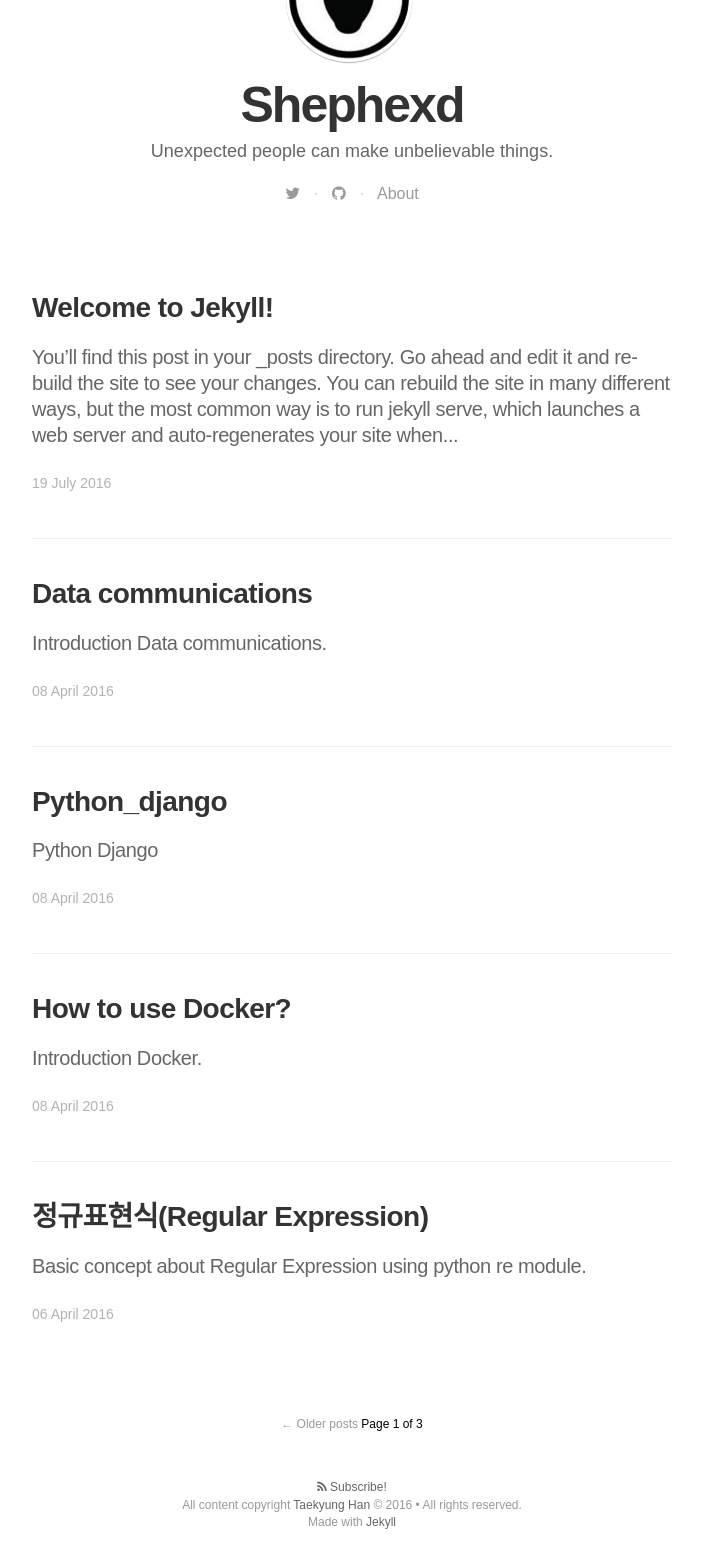
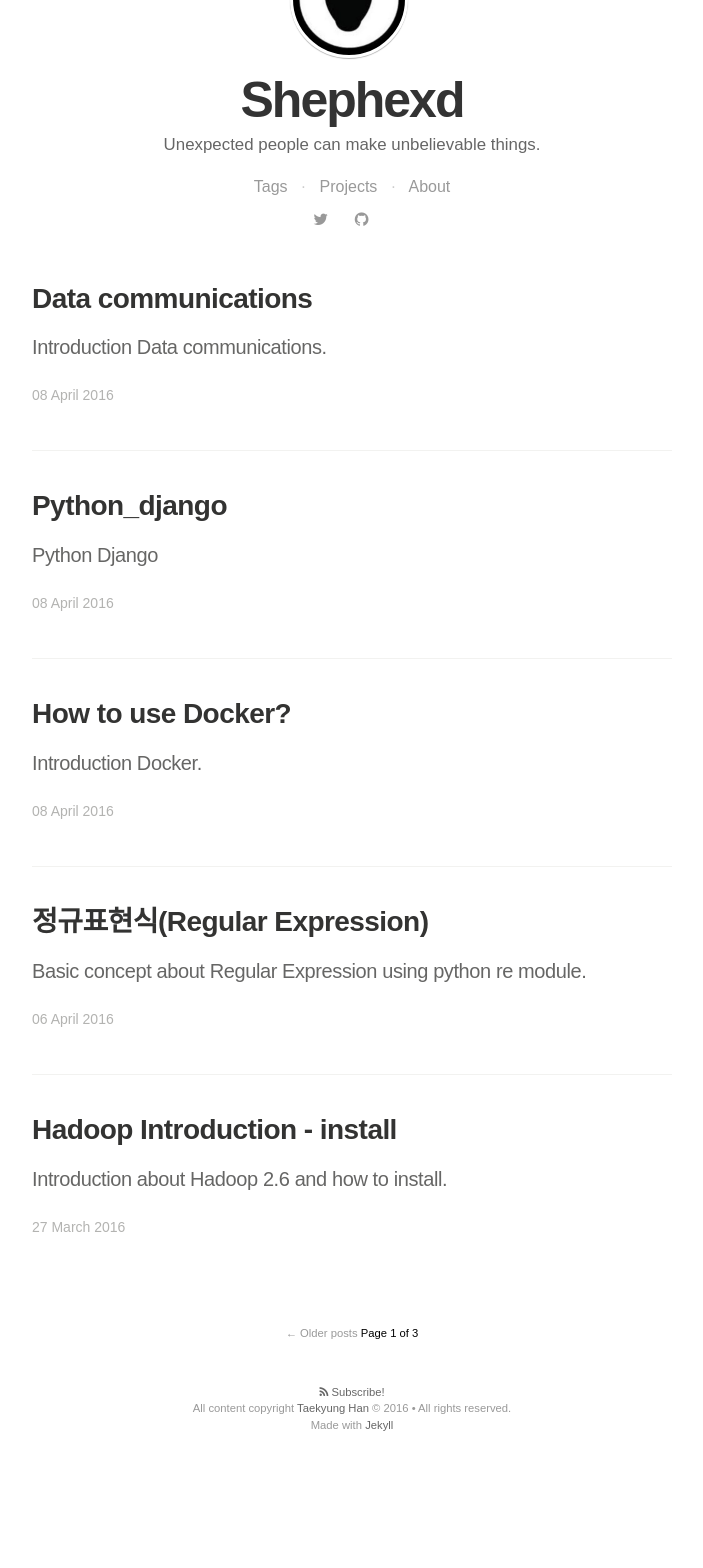
Before and after one commit to Shephexd/shephexd.github.io, a Jekyll site: the page built from index.html, in a window 1280 px wide, cut to the strip 454-2034 px from the top of the page. Shown: the top 1568 px of the strip, without its empty margins (288-991 px from the left). Built offline with Jekyll 4.4.1, drawn with Linux system fonts in a browser that asks for light colours; nearby versions of some CDN libraries; some web fonts are replaced; the list of posts is cut into pages by our own code; after the commit the page ends 1932 px from its top, so only the background shows below that.

Commit message:
updating blog themes

```diff
--- a/_config.yml
+++ b/_config.yml
@@ -8,9 +8,9 @@
 
 email: furorluna@gmail.com
 #blog logo
-logo: "/assets/images/sheep_logo.jpg"
+logo: "/assets/images/sheep_logo_test.jpg"
 # blog cover
-cover: "/assets/images/cA4aKEIPQrerBnp1yGHv_IMG_9534-3-2.jpg"
+cover: "/assets/images/blue-night-full-moon-scenery-wide.jpg"
 
 name: 'Taekyung Han'
 author: 'Taekyung Han'
--- a/_includes/header.html
+++ b/_includes/header.html
@@ -1,5 +1,5 @@
 <!-- header start -->
-
-<a href="{{ site.url }}" class="logo-readium"><span class="logo" style="background-image: url({{ site.logo }})"></span></a>
-
+<div class="logo-radi">
+<a href="{{ site.url }}"><span class="logo" style="background-image: url({{ site.logo }})"></span></a>
+</div>
 <!-- header end -->
--- a/_posts/2016-07-19-welcome-to-jekyll.markdown
+++ /dev/null
@@ -1,25 +0,0 @@
----
-layout: post
-title:  "Welcome to Jekyll!"
-date:   2016-07-19 19:03:08 +0900
-categories: jekyll update
----
-You’ll find this post in your `_posts` directory. Go ahead and edit it and re-build the site to see your changes. You can rebuild the site in many different ways, but the most common way is to run `jekyll serve`, which launches a web server and auto-regenerates your site when a file is updated.
-
-To add new posts, simply add a file in the `_posts` directory that follows the convention `YYYY-MM-DD-name-of-post.ext` and includes the necessary front matter. Take a look at the source for this post to get an idea about how it works.
-
-Jekyll also offers powerful support for code snippets:
-
-{% highlight ruby %}
-def print_hi(name)
-  puts "Hi, #{name}"
-end
-print_hi('Tom')
-#=> prints 'Hi, Tom' to STDOUT.
-{% endhighlight %}
-
-Check out the [Jekyll docs][jekyll-docs] for more info on how to get the most out of Jekyll. File all bugs/feature requests at [Jekyll’s GitHub repo][jekyll-gh]. If you have questions, you can ask them on [Jekyll Talk][jekyll-talk].
-
-[jekyll-docs]: http://jekyllrb.com/docs/home
-[jekyll-gh]:   https://github.com/jekyll/jekyll
-[jekyll-talk]: https://talk.jekyllrb.com/
--- a/css/main.sass
+++ b/css/main.sass
@@ -8,7 +8,8 @@
 .cf
   @include clearfix
 
-$rs: 16px
+$rs: 15px
+$rx: 10px
 
 $font-serif: Linux Libertine
 $font-sans: 'Nanum Gothic', sans-serif
@@ -39,22 +40,23 @@
   -o-font-feature-settings: "liga", "dlig"
   font-feature-settings: "liga", "dlig"
 
-.logo-readium
+.logo-radi
+  border-radius: 25px
   position: fixed
   left: 10px
   top: 10px
-  width: $rs*3
-  height: $rs*3
+  width: $rx*3
+  height: $rx*3
   background-color: #000
   overflow: hidden
   z-index: 99
   .logo
     display: block
     position: absolute
-    top: $rs/2
-    left: $rs/2
-    width: $rs*2
-    height: $rs*2
+    top: $rx/2
+    left: $rx/2
+    width: $rx*2
+    height: $rx*2
     background-size: cover
     background-repeat: no-repeat
 
@@ -118,8 +120,8 @@
     color: #666
     text-align: center
     font-weight: 400
-  .custom-links
-    margin: 0 0 50px
+  .custom-links, .menu-links
+    margin: 0 0 15px
     text-align: center
     color: #ccc
     a
--- a/index.html
+++ b/index.html
@@ -14,16 +14,24 @@
     {% endif %}
     <h1 class="blog-title">{{ site.title }}</h1>
     <h2 class="blog-description">{{ site.description }}</h2>
+
+    <div class="menu-links">
+        <a href="/about/">Tags</a>
+        &nbsp;&nbsp;·&nbsp;&nbsp;
+        <a href="/about/">Projects</a>
+        &nbsp;&nbsp;·&nbsp;&nbsp;
+        <a href="/about/">About</a>
+    </div>
+
     <div class="custom-links">
       {% for social in site.social %}
         {% if social.url %}
             <a class="icon-{{ social.icon }}" href="{{ social.url }}" {% if social.desc %} title="{{ social.desc }}"{% endif %}">
               <i class="fa fa-{{ social.icon }}"></i>
             </a>
-            &nbsp;&nbsp;·&nbsp;&nbsp;
+            &nbsp;&nbsp;&nbsp;&nbsp;
         {% endif %}
       {% endfor %}
-      <a href="/about/">About</a>
     </div>
 </header>
 
```
Also changed, not shown: assets/images/blue-night-full-moon-scenery-wide-crop.jpg (added), assets/images/moon-wallpapers-05.jpg (added), assets/images/sheep_logo-crop.jpg (added), assets/images/sheep_logo_test.jpg (added), 2 other files.
